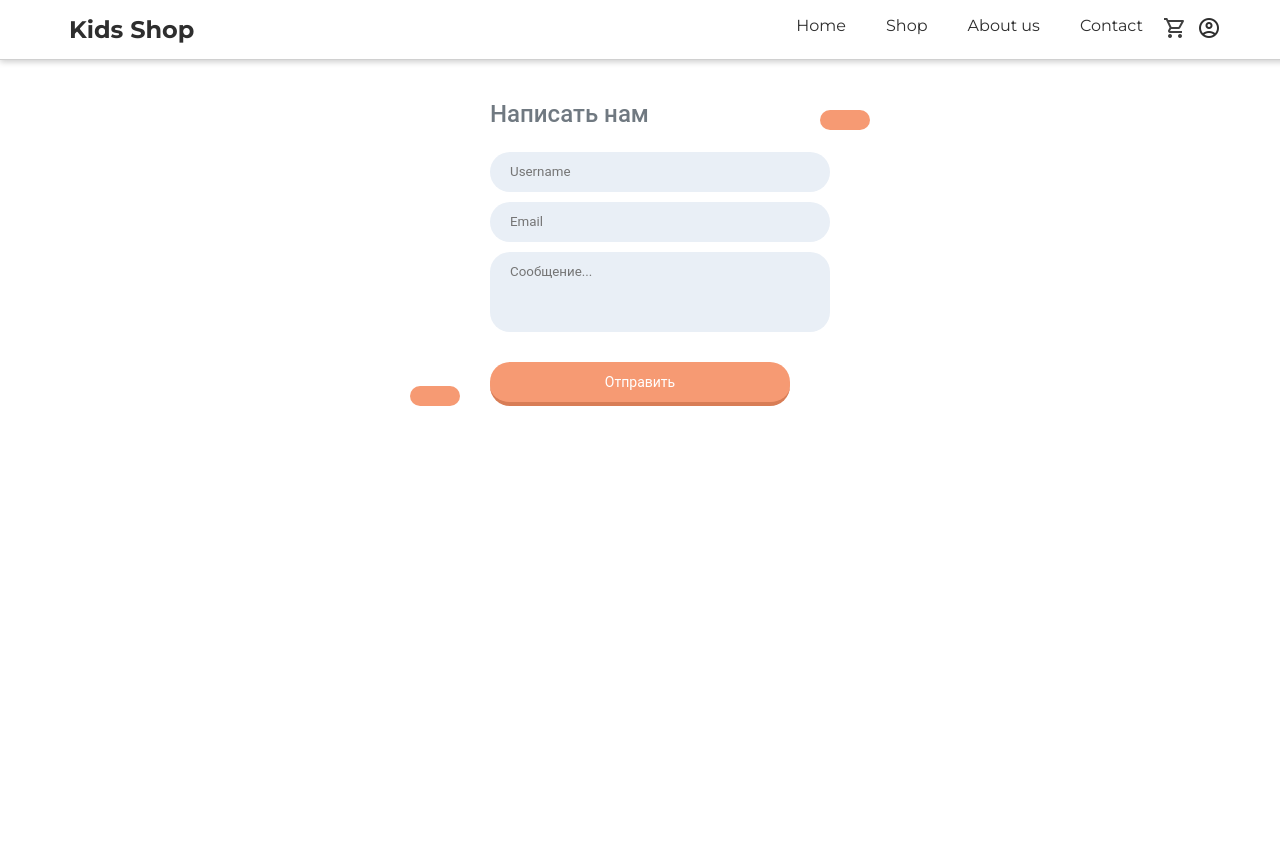
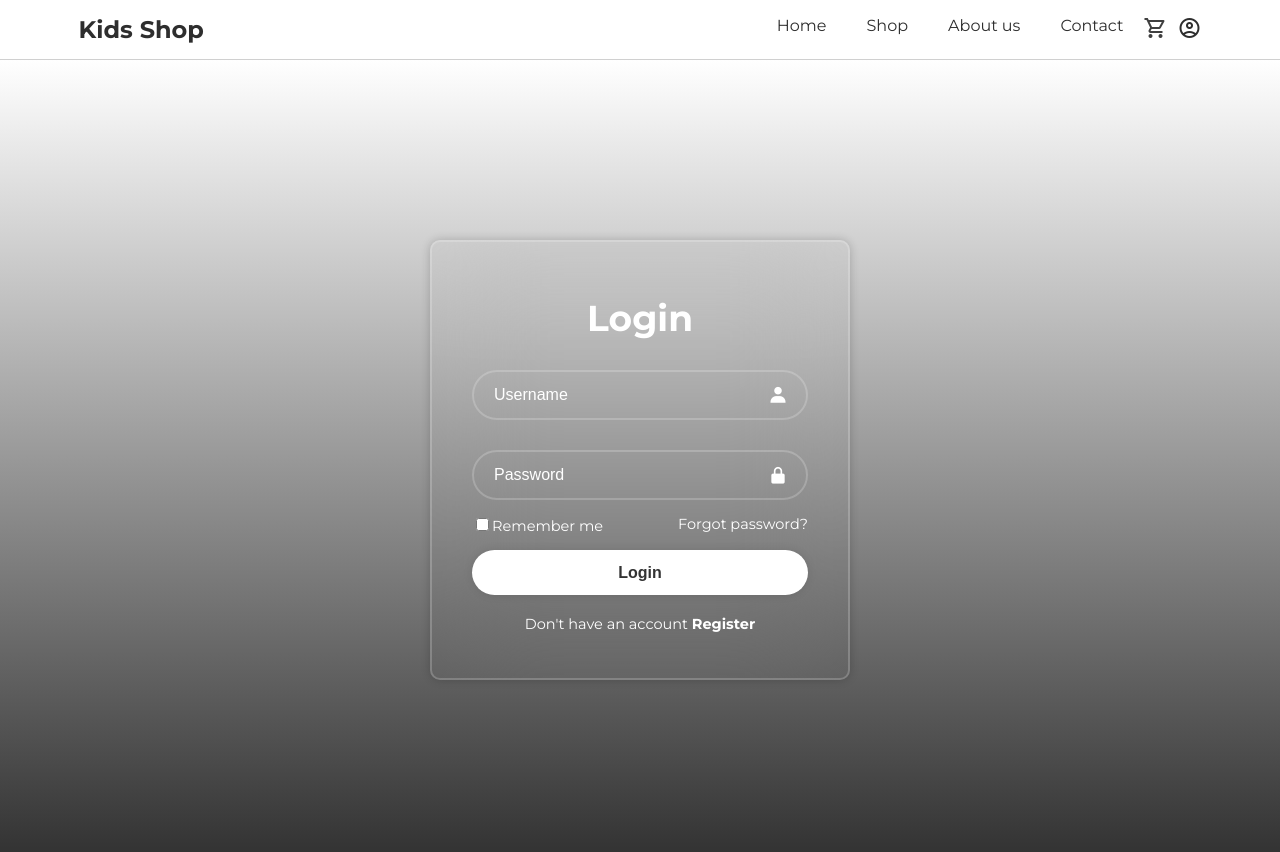
Before and after one commit to maksymskvr1324/Shop_kids, a React (Create React App) app: page /Registr in a window 1280 px wide. Shown: the top 852 px of the page. Built offline with nearby package versions, Linux system fonts and the light colour scheme.

Commit message:
додав реєї

```diff
--- a/public/index.html
+++ b/public/index.html
@@ -16,6 +16,7 @@
     <link href="https://fonts.googleapis.com/css2?family=Montserrat:wght@400;700&display=swap" rel="stylesheet">
     <link rel="stylesheet" href="https://fonts.googleapis.com/css2?family=Material+Symbols+Outlined:opsz,wght,FILL,GRAD@20..48,100..700,0..1,-50..200" />
     <link rel="stylesheet" href="https://fonts.googleapis.com/css2?family=Material+Symbols+Outlined:opsz,wght,FILL,GRAD@24,400,0,0" />
+    <link href='https://unpkg.com/boxicons@2.1.4/css/boxicons.min.css' rel='stylesheet'>
     <title>Kids shop</title>
   </head>
   <body>
--- a/src/css/main.css
+++ b/src/css/main.css
@@ -21,8 +21,6 @@
     z-index: 9999;
     box-shadow: 0px 2px 6px rgb(206, 206, 206);
     padding: 5px;
-    position: fixed;
-    top: 0;
     width: 100%;
   }
 
--- a/src/css/registr.css
+++ b/src/css/registr.css
@@ -1,87 +1,112 @@
+*{
+   box-sizing: border-box;
+}
 
- .decor {
+.reg{
+   display: flex;
+   justify-content: center;
+   align-items: center;
+   min-height: 100vh;
+   background: linear-gradient(to  bottom , #ffffff, #313131);
+}
+
+
+
+.wrapper{
+   width: 420px;
+   background: transparent;
+   border: 2px solid rgba(255, 255, 255, .2);
+   backdrop-filter: blur(50px);
+   box-shadow: 0 0 10px rgba(0, 0, 0, .2);
+   color: #fff;
+   border-radius: 10px;
+   padding: 30px 40px;
+}
+
+.wrapper h1{
+   font-size: 36px;
+   text-align: center;
+}
+
+.wrapper .input-box{
    position: relative;
-    max-width: 400px;
-    margin: 50px auto 0;
-    background: white;
-    border-radius: 30px;
+   width: 100%;
+   height: 50px;
+   margin: 30px 0;
 }
- .form-left-decoration, .form-right-decoration {
-    content: "";
+
+.input-box input{
+   width: 100%;
+   height: 100%;
+   background: transparent;
+   border: none;
+   outline: none;
+   border: 2px solid rgba(255, 255, 255, .2);
+   border-radius: 40px;
+   font-size: 16px;
+   color: #fff;
+   padding: 20px 45px 20px 20px;
+}
+
+.input-box input::placeholder{
+   color: #fff;
+}
+
+.input-box i{
    position: absolute;
-    width: 50px;
-    height: 20px;
-    background: #f69a73;
-    border-radius: 20px;
+   right: 20px;
+   top: 50%;
+   transform: translateY(-50%);
+   font-size: 20px;
 }
- .form-left-decoration {
-    bottom: 60px;
-    left: -30px;
+
+.wrapper .remember-forgot{
+   display: flex;
+   justify-content: space-between;
+   font-size: 14.5px;
+   margin: -15px 0 15px;
 }
- .form-right-decoration {
-    top: 60px;
-    right: -30px;
+
+.remember-forgot label input{
+   accent-color: #fff;
+   margin-right: 3px;
 }
- .form-left-decoration:before, .form-left-decoration:after, .form-right-decoration:before, .form-right-decoration:after {
-    content: "";
-    position: absolute;
-    width: 50px;
-    height: 20px;
-    border-radius: 30px;
-    background: white;
+
+.remember-forgot a{
+   color: #fff;
+   text-decoration: none;
 }
- .form-left-decoration:before {
-    top: -20px;
+
+.remember-forgot a:hover{
+   text-decoration: underline;
 }
- .form-left-decoration:after {
-    top: 20px;
-    left: 10px;
+
+.wrapper .btn{
+   width: 100%;
+   height: 45px;
+   background: #fff;
+   border: none;
+   outline: none;
+   border-radius: 40px;
+   box-shadow: 0 0 10px rgba(0, 0, 0, .1);
+   cursor: pointer;
+   font-size: 16px;
+   color: #333;
+   font-weight: 600;
 }
- .form-right-decoration:before {
-    top: -20px;
-    right: 0;
+
+.wrapper .register-link{
+   font-size: 14.5px;
+   text-align: center;
+   margin: 20px 0 15px;
 }
- .form-right-decoration:after {
-    top: 20px;
-    right: 10px;
+
+.register-link p a{
+   color: #fff;
+   text-decoration: none;
+   font-weight: 600;
 }
- .circle {
-    position: absolute;
-    bottom: 80px;
-    left: -55px;
-    width: 20px;
-    height: 20px;
-    border-radius: 50%;
-    background: white;
+
+.register-link p a:hover{
+   text-decoration: underline;
 }
- .form-inner {
-    padding: 50px;
- }
- .form-inner input, .form-inner textarea {
-    display: block;
-    width: 100%;
-    padding: 0 20px;
-    margin-bottom: 10px;
-    background: #E9EFF6;
-    line-height: 40px;
-    border-width: 0;
-    border-radius: 20px;
-    font-family: 'Roboto', sans-serif;
- }
- .form-inner input[type="submit"] {
-    margin-top: 30px;
-    background: #f69a73;
-    border-bottom: 4px solid #d87d56;
-    color: white;
-    font-size: 14px;
- }
- .form-inner textarea {
-    resize: none;
- }
- .form-inner h3 {
-    margin-top: 0;
-    font-family: 'Roboto', sans-serif;
-    font-weight: 500;
-    font-size: 24px;
-    color: #707981;
- }
--- a/src/pages/Registr.tsx
+++ b/src/pages/Registr.tsx
@@ -1,5 +1,6 @@
 import React from 'react'
 import { Navbar } from '../components/Navbar'
+
 
 
 export default function Registr(){
@@ -7,18 +8,31 @@
 
         <>
         <Navbar/>
-        <form className="decor">
-                <div className="form-left-decoration"></div>
-                <div className="form-right-decoration"></div>
-                <div className="circle"></div>
-            <div className="form-inner">
-                <h3>Написать нам</h3>
-                <input type="text" placeholder="Username" />
-                <input type="email" placeholder="Email" />
-                <textarea placeholder="Сообщение..."></textarea>
-                <input type="submit" value="Отправить" />
-      </div>
-    </form>
+        <div className='reg'>
+            <div className="wrapper">
+                <form action="">
+                <h1>Login</h1>
+                <div className="input-box">
+                    <input type="text" placeholder="Username" required/>
+                    <i className='bx bxs-user'></i>
+                </div>
+                <div className="input-box">
+                    <input type="password"  placeholder="Password" required/>
+                    <i className='bx bxs-lock-alt' ></i>
+                </div>
+                <div className="remember-forgot">
+                    <label> <input type="checkbox"/>Remember me</label>
+                    <a href="#">Forgot password?</a>
+                </div>
+
+                <button type="submit" className="btn">Login</button>
+
+                <div className="register-link">
+                    <p>Don't have an account <a href="#">Register</a></p>
+                </div>
+                </form>
+            </div>
+        </div>
         </>
 
     )
```
Lines whose indentation alone changed are shown as unchanged.
